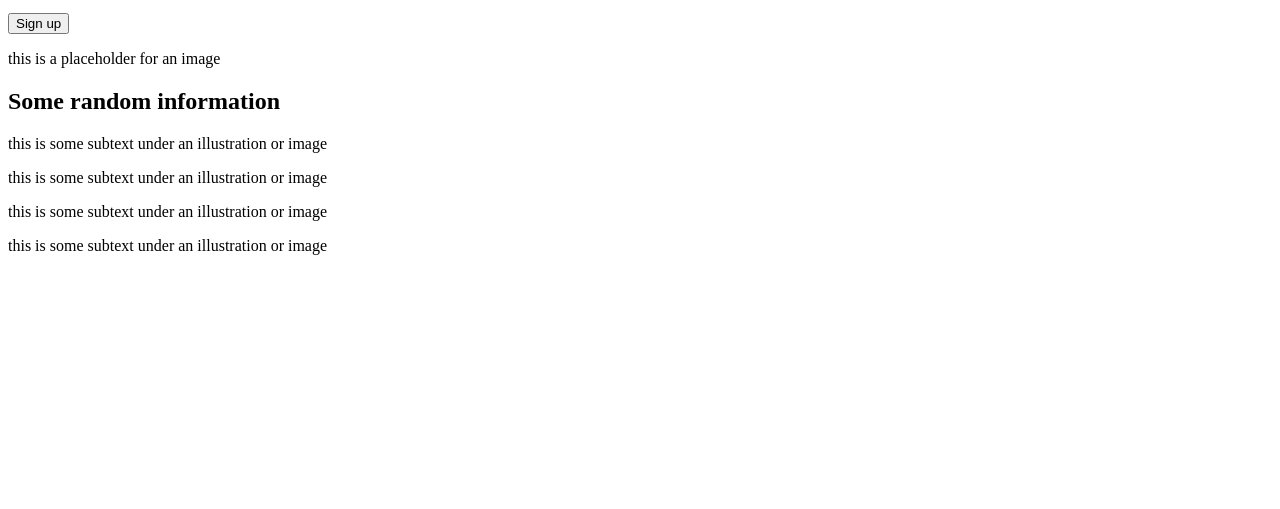
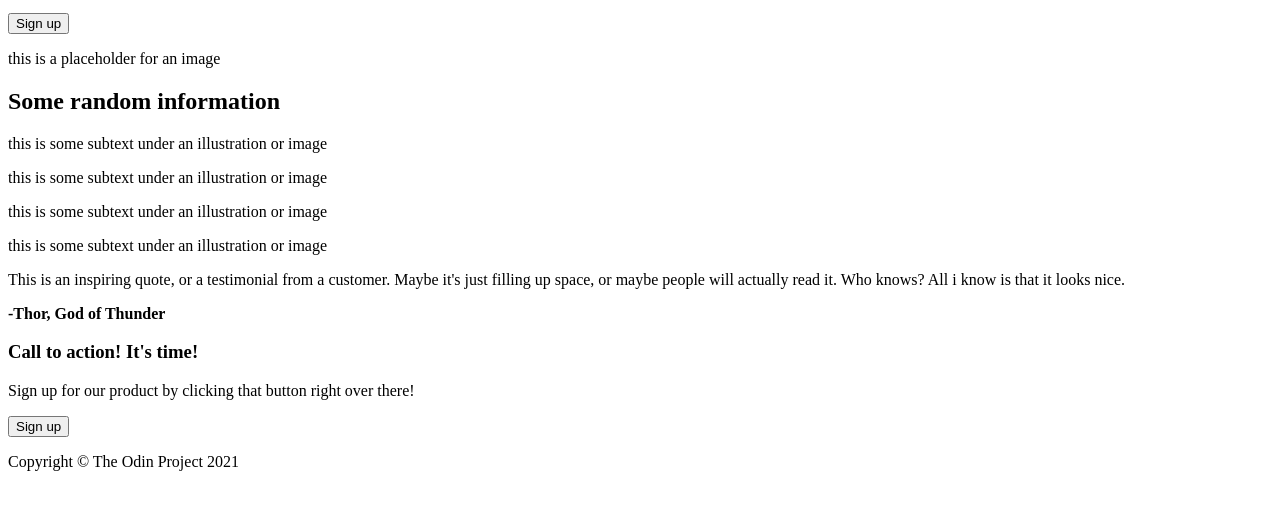
Before and after one commit to miftassirri/odin-landing-page, a plain HTML site: page index.html in a window 1280 px wide. Shown: the part 145-654 px from the top of the page. Drawn offline with Linux system fonts and the light colour scheme.

Commit message:
Add Sign up and Footer

```diff
--- a/index.html
+++ b/index.html
@@ -46,5 +46,27 @@
         </div>
     </div>
 
+    <div class="quote">
+        <p>
+            This is an inspiring quote, or a testimonial from a customer. Maybe
+            it's just filling up space, or maybe people will actually read it.
+            Who knows? All i know is that it looks nice.
+        </p>
+        <b>
+            -Thor, God of Thunder
+        </b>
+    </div>
+
+    <div class="sign-up">
+        <div class="text">
+            <h3>Call to action! It's time!</h3>
+            <p>Sign up for our product by clicking that button right over there!</p>
+        </div>
+        <button type="button">Sign up</button>
+    </div>
+
+    <div class="footer">
+        <p>Copyright © The Odin Project 2021</p>
+    </div>
 </body>
 </html>
```
